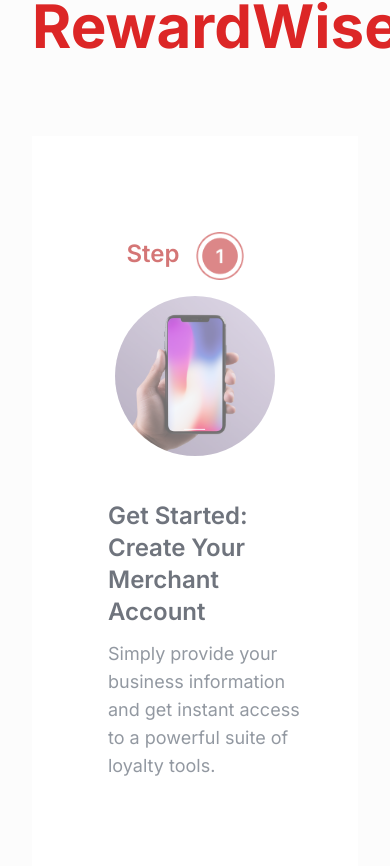
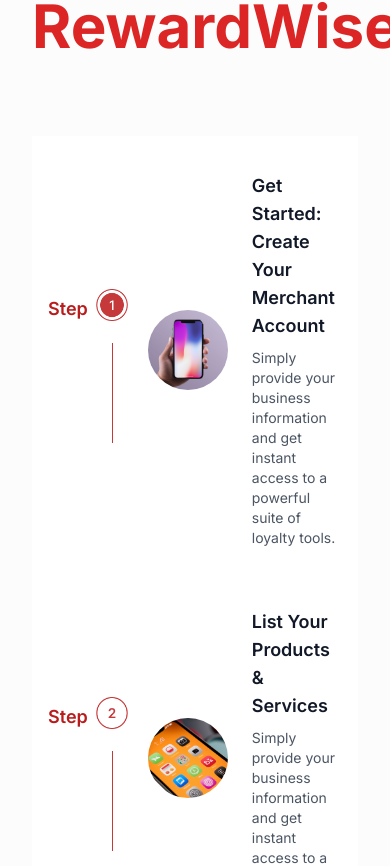
Before and after one commit to no-naame/rwwebcopy, a Next.js app: page /merchant in a window 390 px wide. Shown: the part 1725-2591 px from the top of the page. Built offline with nearby package versions, Linux system fonts and the light colour scheme.

Commit message:
Update Steps.tsx

```diff
--- a/src/components/Steps.tsx
+++ b/src/components/Steps.tsx
@@ -15,8 +15,17 @@
 
 const Steps: React.FC<StepsProps> = ({ stepList }) => {
     const [activeIndex, setActiveIndex] = useState<number | null>(null);
+    const [isLargeScreen, setIsLargeScreen] = useState<boolean>(true);
 
     useEffect(() => {
+        const updateScreenSize = () => {
+            setIsLargeScreen(window.innerWidth >= 768);
+        };
+
+        updateScreenSize();
+        window.addEventListener('resize', updateScreenSize);
+
+        if (isLargeScreen) {
             const handleScroll = () => {
                 const sections = document.querySelectorAll<HTMLElement>('.step-section');
                 sections.forEach((section, index) => {
@@ -32,42 +41,47 @@
             return () => {
                 window.removeEventListener('scroll', handleScroll);
             };
-    }, []);
+        }
+
+        return () => {
+            window.removeEventListener('resize', updateScreenSize);
+        };
+    }, [isLargeScreen]);
 
     return (
-        <div className="flex flex-col items-center justify-center space-y-10 bg-white p-10">
+        <div className="flex flex-col items-center justify-center space-y-10 bg-white p-4 sm:p-10">
             {stepList.map((step, index) => (
                 <div
                     key={index}
-                    className={`w-full max-w-6xl step-section ${activeIndex === index ? 'opacity-100' : 'opacity-60'}`}
-                    style={{ transition: 'opacity 0.5s' }}
+                    className={`w-full max-w-6xl step-section ${isLargeScreen ? (activeIndex === index ? 'opacity-100' : 'opacity-60') : 'opacity-100'}`}
+                    style={{ transition: isLargeScreen ? 'opacity 0.5s' : 'none' }}
                 >
-                    <div className="flex flex-col md:flex-row items-center gap-4 md:gap-8">
-                        <div className="flex flex-col items-center md:items-start">
-                            <div className={`flex mt-14 ${activeIndex === index ? 'mr-14' : 'mr-5'}`}>
-                                <h1 className="mr-4 text-2xl font-semibold text-red-700 mt-[6px]">Step</h1>
+                    <div className="flex items-center gap-2 sm:gap-4">
+                        <div className="flex flex-col items-center">
+                            <div className={`flex mt-8 sm:mt-14 ${isLargeScreen && activeIndex === index ? 'mr-8 sm:mr-14' : 'mr-3 sm:mr-5'}`}>
+                                <h1 className="mr-2 sm:mr-4 text-lg sm:text-xl md:text-2xl font-semibold text-red-700 mt-[6px]">Step</h1>
                                 <Image
-                                    className="h-12 w-12 text-[#bd1e59]"
-                                    src={activeIndex === index ? step.img[1] : step.img[0]}
+                                    className="h-8 w-8 sm:h-10 sm:w-10 md:h-12 md:w-12 text-[#bd1e59]"
+                                    src={isLargeScreen && activeIndex === index ? step.img[1] : step.img[0]}
                                     alt={`step ${index + 1}`}
                                 />
                             </div>
                             {index < 3 && (
-                                <div className="hidden md:block h-[180px] w-px bg-[#C5393A] mr-5 ml-[93px] mt-5" />
+                                <div className="h-[100px] sm:h-[120px] md:h-[180px] w-px bg-[#C5393A] mr-3 sm:mr-5 ml-[50px] sm:ml-[70px] md:ml-[93px] mt-5" />
                             )}
                         </div>
-                        <div className={`overflow-hidden rounded-full ${activeIndex === index ? 'w-[200px] h-[200px]' : 'w-[160px] h-[160px]'}`}>
+                        <div className={`overflow-hidden rounded-full ${isLargeScreen && activeIndex === index ? 'w-[100px] h-[100px] sm:w-[150px] sm:h-[150px] md:w-[200px] md:h-[200px]' : 'w-[80px] h-[80px] sm:w-[120px] sm:h-[120px] md:w-[160px] md:h-[160px]'}`}>
                             <Image
                                 src={step.imgMain}
                                 alt={`step ${index + 1} image`}
-                                width={160}
-                                height={160}
+                                width={200}
+                                height={200}
                                 className="object-cover w-full h-full"
                             />
                         </div>
-                        <div className="flex-1 min-w-0 mt-7 ml-9 md:ml-0 md:mt-0">
-                            <h3 className={`font-semibold text-gray-900 ${activeIndex === index ? 'text-3xl' : 'text-2xl'}`}>{step.title}</h3>
-                            <p className={`mt-3 text-gray-600 ${activeIndex === index ? 'text-xl' : 'text-lg'}`} dangerouslySetInnerHTML={{ __html: step.text }}></p>
+                        <div className="flex-1 min-w-0 mt-5 sm:mt-7 ml-4 sm:ml-9">
+                            <h3 className={`font-semibold text-gray-900 ${isLargeScreen && activeIndex === index ? 'text-xl sm:text-2xl md:text-3xl' : 'text-lg sm:text-xl md:text-2xl'}`}>{step.title}</h3>
+                            <p className={`mt-2 sm:mt-3 text-gray-600 ${isLargeScreen && activeIndex === index ? 'text-base sm:text-lg md:text-xl' : 'text-sm sm:text-base md:text-lg'}`} dangerouslySetInnerHTML={{ __html: step.text }}></p>
                         </div>
                     </div>
                 </div>
```
Lines whose indentation alone changed are shown as unchanged.
